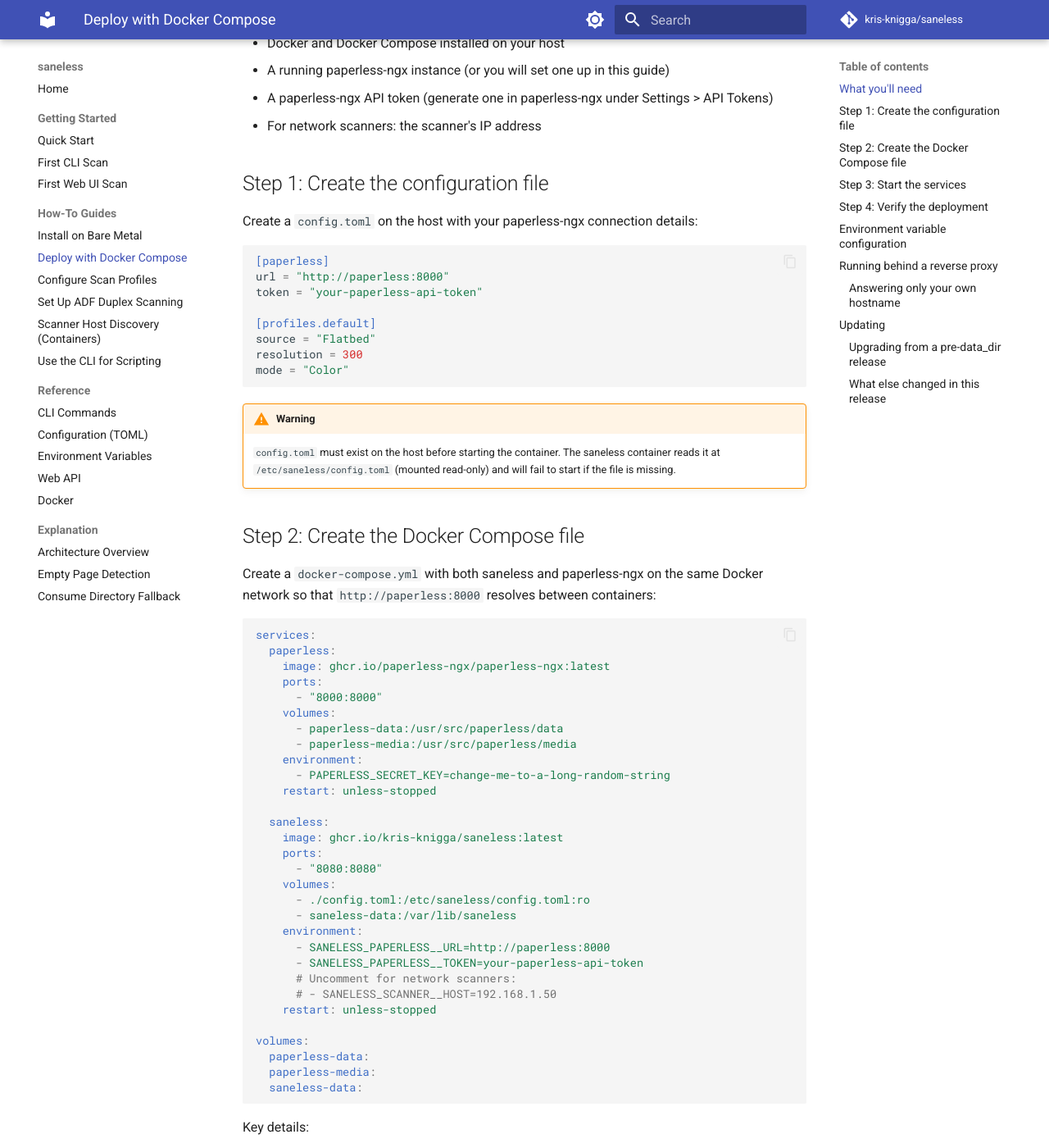
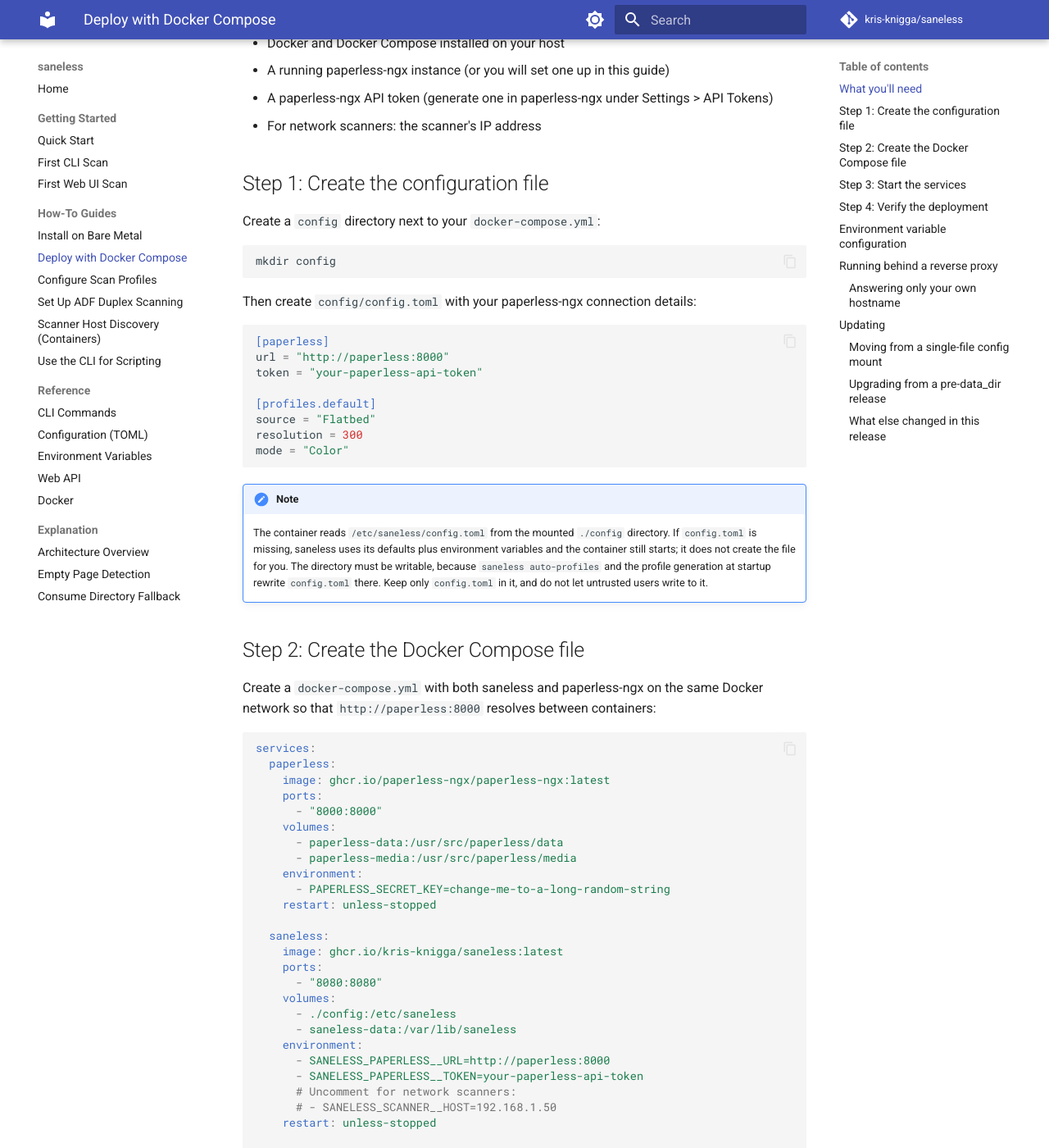
Before and after one commit to kdknigga/saneless, an MkDocs documentation site: the page built from docs/how-to/deploy-docker-compose.md, in a window 1280 px wide and 1400 px high, scrolled down 282 px. Shown: the whole window at 82% size. Built offline with MkDocs 1.6.1 and Material for MkDocs 9.7.7, drawn with Linux system fonts in a browser that asks for light colours; comment, search, counter and statistics services are not loaded; some of the changed text lies outside the part shown.

Commit message:
docs(27-05): mount the config directory read-write in compose and Docker docs
- docker-compose.yml and every Docker doc use ./config:/etc/saneless
- Missing config.toml means defaults plus environment variables; container starts
- Explain EBUSY on single-file bind mounts and add a migration section
- Quick start search order names $XDG_CONFIG_HOME

Co-Authored-By: Claude Opus 5 <noreply@anthropic.com>

````diff
--- a/docs/how-to/deploy-docker-compose.md
+++ b/docs/how-to/deploy-docker-compose.md
@@ -11,7 +11,13 @@ Run saneless alongside paperless-ngx using Docker Compose -- the most common hom
 
 ## Step 1: Create the configuration file
 
-Create a `config.toml` on the host with your paperless-ngx connection details:
+Create a `config` directory next to your `docker-compose.yml`:
+
+```bash
+mkdir config
+```
+
+Then create `config/config.toml` with your paperless-ngx connection details:
 
 ```toml
 [paperless]
@@ -24,8 +30,8 @@ resolution = 300
 mode = "Color"
 ```
 
-!!! warning
-    `config.toml` must exist on the host before starting the container. The saneless container reads it at `/etc/saneless/config.toml` (mounted read-only) and will fail to start if the file is missing.
+!!! note
+    The container reads `/etc/saneless/config.toml` from the mounted `./config` directory. If `config.toml` is missing, saneless uses its defaults plus environment variables and the container still starts; it does not create the file for you. The directory must be writable, because `saneless auto-profiles` and the profile generation at startup rewrite `config.toml` there. Keep only `config.toml` in it, and do not let untrusted users write to it.
 
 ## Step 2: Create the Docker Compose file
 
@@ -49,7 +55,7 @@ services:
     ports:
       - "8080:8080"
     volumes:
-      - ./config.toml:/etc/saneless/config.toml:ro
+      - ./config:/etc/saneless
       - saneless-data:/var/lib/saneless
     environment:
       - SANELESS_PAPERLESS__URL=http://paperless:8000
@@ -68,7 +74,7 @@ Key details:
 
 - **Image:** `ghcr.io/kris-knigga/saneless:latest` includes `libsane` and handles `python-sane` compilation automatically
 - **Port 8080:** The saneless web UI
-- **Config mount:** `./config.toml:/etc/saneless/config.toml:ro` -- read-only bind mount
+- **Config mount:** `./config:/etc/saneless` -- a read-write directory mount. saneless replaces `config.toml` atomically (it writes a temp file in the same directory, then renames it over the original). A single-file bind mount makes that rename fail with EBUSY, and saneless reports "Mount its directory instead"
 - **Data volume:** `saneless-data:/var/lib/saneless` is required, not optional. It holds the job database and the `failed/` directory, where saneless preserves any scan it could not deliver to paperless-ngx. The image already sets `SANELESS_OUTPUT__DATA_DIR=/var/lib/saneless`, so mounting the volume there is all that is needed. See [Docker volumes](../reference/docker.md#volumes) for what accumulates in `failed/` and how to drain it
 - **Shared network:** Both services are on the default Docker Compose network, so `http://paperless:8000` resolves automatically
 - **Network scanners:** Set `SANELESS_SCANNER__HOST=192.168.1.50` to discover scanners on a remote host. See [Scanner Host Discovery](scanner-host-discovery.md) for details
@@ -162,6 +168,26 @@ docker compose pull saneless
 docker compose up -d
 ```
 
+### Moving from a single-file config mount
+
+Earlier versions of this guide bind-mounted the host's `./config.toml` by itself,
+read-only (`:ro`), onto `/etc/saneless/config.toml`. With that mount, every profile
+write fails. A read-only mount refuses the write, and a writable single-file bind mount
+makes the rename fail with EBUSY:
+
+```text
+Cannot replace /etc/saneless/config.toml: it is bind-mounted as a single file. Mount its directory instead (see docs/how-to/deploy-docker-compose.md).
+```
+
+`saneless auto-profiles` exits with status 2. The server logs a warning and uses
+the generated profiles for that run only; they do not survive a restart. Switch to
+the directory mount:
+
+1. Stop the stack: `docker compose down`
+2. Move the file into a directory: `mkdir config && mv config.toml config/`
+3. In `docker-compose.yml`, change the volume line to `- ./config:/etc/saneless`
+4. Start the stack: `docker compose up -d`
+
 ### Upgrading from a pre-`data_dir` release
 
 Earlier releases kept the job database inside the scan scratch directory, and the
````
Also changed, not shown: docker-compose.yml (+9 -4 lines), docs/getting-started/quick-start.md (+4 -2 lines), docs/reference/docker.md (+7 -5 lines).
